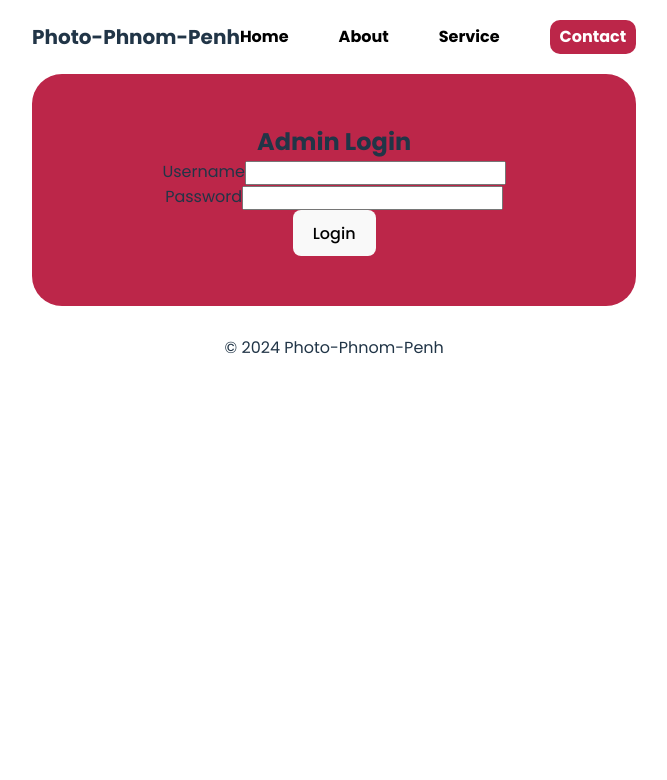
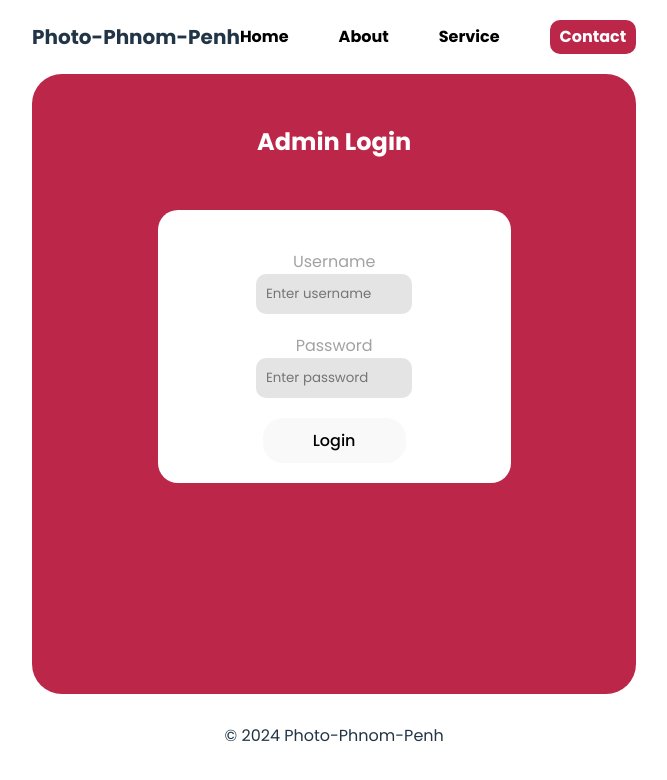
Before and after one commit to SeaHuyty/photo-phnom-penh-ticket-website, a React (Vite) app in the folder frontend/: page /login in a window 1280 px wide. Shown: the top 780 px of the page, without its empty margins (48-715 px from the left). Built offline with nearby package versions, Linux system fonts and the light colour scheme.

Commit message:
All done except Admin Dashboard

```diff
--- a/frontend/src/App.css
+++ b/frontend/src/App.css
@@ -170,8 +170,64 @@
     }
     /* style for the thank yoy page */
     .thankYou {
-      color: black;
+      height: 65vh;
+      font-size: 25px;
+      color: rgb(255, 255, 255);
       padding: 50px;
+
+      .text {
+        margin-top: 100px;
+      }
+    }
+    /* admin login */
+    .loginAdmin {
+      color: white;
+      height: 65vh;
+      width: 100%;
+
+      .adminForm {
+        /* margin: 0 auto; */
+        margin-top: 50px;
+        display: flex;
+        flex-direction: column;
+        justify-content: center;
+        align-items: center;
+
+        form {
+          padding: 20px;
+          border-radius: 20px;
+          background-color: rgb(255, 255, 255);
+          width: 70%;
+
+          .username, .password {
+            display: flex;
+            flex-direction: column;
+            align-items: center;
+            margin-top: 20px;
+            width: 100%;
+            /* gap: 20px; */
+
+            label {
+              color: rgb(162, 162, 162)
+            };
+            input {
+              background-color: #e4e4e4;
+              padding: 10px;
+              border-radius: 10px;
+              border: none;
+              width: 50%;
+            }
+          }
+          .submitButton {
+            margin-top: 20px;
+            border-radius: 20px;
+            border-style: none;
+            padding: 10px 50px;
+            transition: 0.3s;
+          }
+
+        }
+      }
     }
   }
   footer {
--- a/frontend/src/components/BankQRCode.jsx
+++ b/frontend/src/components/BankQRCode.jsx
@@ -35,6 +35,7 @@ function BankQRCode() {
           checked={isChecked}
           onChange={handleCheckboxChange}
           id="payment-verification"
+          style={styles.checkbox}
         />
         <label htmlFor="payment-verification">I have paid for the ticket.</label>
       </div>
@@ -57,6 +58,7 @@ const styles = {
     display: "flex",
     flexDirection: "column",
     alignItems: "center",
+    color: "white",
   },
   qrContainer: {
     display: "flex",
@@ -65,20 +67,28 @@ const styles = {
     paddingTop: "20px",
   },
   qrImage: {
-    width: "500px", // Adjust the size of your QR code image
-    height: "500px",
+    width: "450px", // Adjust the size of your QR code image
+    height: "450px",
   },
   checkboxContainer: {
     marginTop: "20px",
     display: "flex",
     justifyContent: "center",
     alignItems: "center",
+    fontSize: "25px",
+  },
+  checkbox: {
+    transform: "scale(2)", // Make the checkbox bigger
+    borderStyle: "none",
+    borderRadius: "25px",
+    marginRight: "15px",
+    cursor: "pointer",
   },
   doneButton: {
     borderRadius: "5px",
     borderStyle: "none",
     marginTop: "20px",
-    padding: "10px 20px",
+    padding: "10px 50px",
     fontSize: "16px",
     cursor: "pointer",
   },
--- a/frontend/src/components/Login.jsx
+++ b/frontend/src/components/Login.jsx
@@ -28,28 +28,32 @@ const Login = () => {
     };
 
     return (
-        <div>
+        <div className="loginAdmin">
             <h2>Admin Login</h2>
-            <form onSubmit={handleLogin}>
-                <div>
+            <div className="adminForm">
+                <form  onSubmit={handleLogin}>
+                    <div className="username">
                         <label>Username</label>
                         <input
+                            placeholder="Enter username"
                             type="username"
                             value={username}
                             onChange={(e) => setUsername(e.target.value)}
                             />
                     </div>
-                <div>
+                    <div className="password">
                         <label>Password</label>
                         <input
+                            placeholder="Enter password"
                             type="password"
                             value={password}
                             onChange={(e) => setPassword(e.target.value)}
                         />
                     </div>
-                <button type="submit">Login</button>
+                    <button className="submitButton" type="submit">Login</button>
                     {error && <p>{error}</p>}
                 </form>
+            </div>
         </div>
     );
 };
--- a/frontend/src/components/ThankYou.jsx
+++ b/frontend/src/components/ThankYou.jsx
@@ -3,20 +3,12 @@ import React from "react";
 function ThankYou() {
   return (
     <div className="thankYou" >
-      <h1>Thank You for Your Purchase!</h1>
-      <p>Your ticket will be sent to your email shortly.</p>
+      <div className="text">
+        <h1>Thank You for Your Purchase!</h1>
+        <p>Your ticket will be sent to your email shortly.</p>
+      </div>
     </div>
   );
 }
 
-// const styles = {
-//   container: {
-//     textAlign: "center",
-//     padding: "50px",
-//     display: "flex",
-//     flexDirection: "column",
-//     alignItems: "center",
-//   },
-// };
-
 export default ThankYou;
```
Lines whose indentation alone changed are shown as unchanged.
